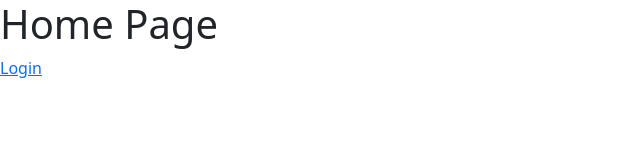
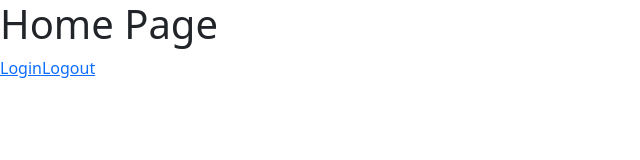
Before and after one commit to rconnolly-macmillan/az-static-web-app-react, a React (Create React App) app: page / in a window 1280 px wide. Shown: the top 160 px of the page, without its empty margins (0-640 px from the left). Built offline with nearby package versions, Linux system fonts and the light colour scheme.

Commit message:
add logout

```diff
--- a/src/pages/Home.jsx
+++ b/src/pages/Home.jsx
@@ -6,6 +6,7 @@ function Home({ data }) {
         <div>
             <h1>{data}</h1>
             <a href="/.auth/login/aad">Login</a>
+            <a href="/.auth/logout/aad">Logout</a>
         </div>
     )
 }
--- a/staticwebapp.config.json
+++ b/staticwebapp.config.json
@@ -16,7 +16,11 @@
         {
             "route": "/login",
             "redirect": "/.auth/login/aad"
-          }
+        },
+        {
+            "route": "/logout",
+            "redirect": "/.auth/logout/aad"
+        }
     ],
     "navigationFallback": {
         "rewrite": "index.html",
```
